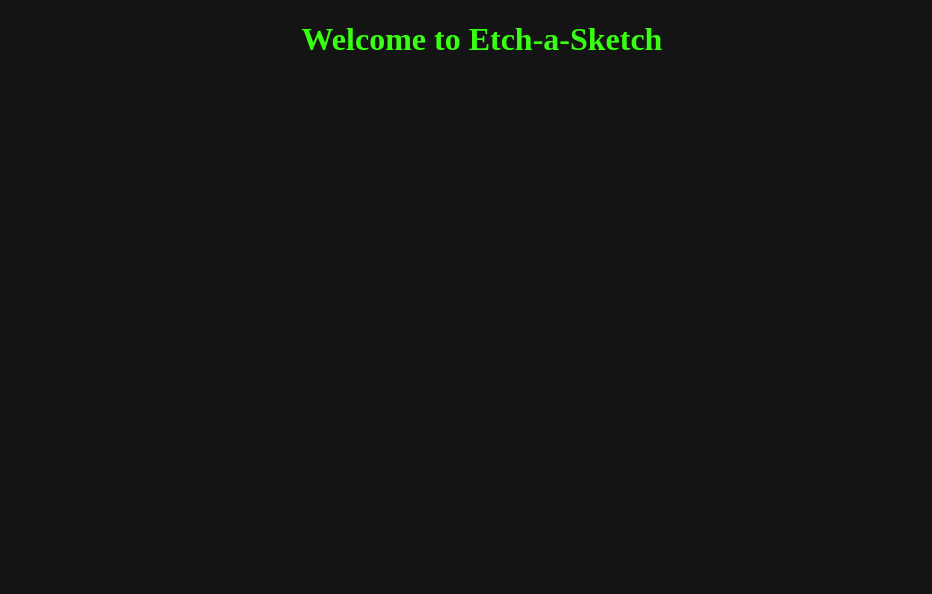
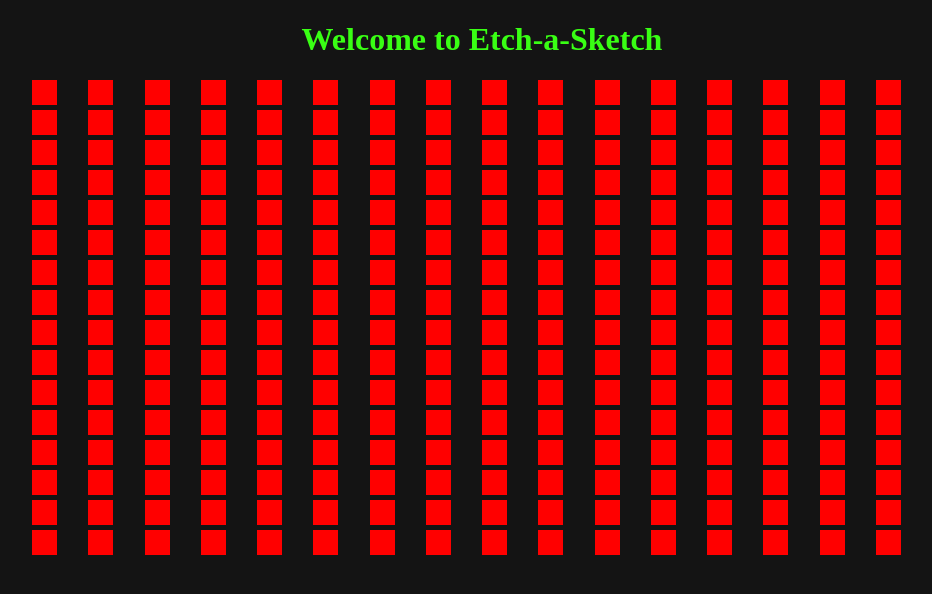
Before and after one commit to nmelgar/etch_a_sketch, a plain HTML site: page index.html in a window 1280 px wide. Shown: the whole page, without its empty margins (158-1090 px from the left). Drawn offline with Linux system fonts and the light colour scheme.

Commit message:
08-11-18:34--the 16x16 is created using JS

```diff
--- a/css/styles.css
+++ b/css/styles.css
@@ -29,11 +29,22 @@ body {
   padding: 0;
 }
 
-.main-content {
-  max-width: 1100px;
+#main-content {
+  max-width: 900px;
   margin: 0 auto;
+  display: grid;
+  grid-template-columns: repeat(16, 1fr);
+  padding: 0;
 }
 
+.squareDiv {
+
+  width: 25px;
+  height: 25px;
+  background:  red;
+  margin-bottom: 5px;
+  margin-right: 5px;
+}
 
 /*--------->General Styles<-----------*/
 
@@ -46,9 +57,6 @@ body {
 /*--------->Media Queries<-----------*/
 @media screen and (max-width: 699px) {
 
-  .buttons {
-
-  }
 }
 
 /*--------->NOTES<-----------*/
--- a/index.html
+++ b/index.html
@@ -15,8 +15,9 @@
     <!--MAIN CONTENT
     IT will be the container for all the content
   -->
-    <main class="main-content">
-      <h1>Welcome to Etch-a-Sketch</h1>
+    <h1>Welcome to Etch-a-Sketch</h1>
+    <main id="main-content">
+
 
     </main>
   </div>
--- a/js/script.js
+++ b/js/script.js
@@ -0,0 +1,13 @@
+const container = document.getElementById("main-content");
+
+function eightSquares() {
+    for (i = 0; i < 256; i++) {
+
+        const squareDiv = document.createElement("div");
+        squareDiv.classList.add('squareDiv');
+        container.appendChild(squareDiv);
+
+    }
+}
+
+eightSquares();
```
